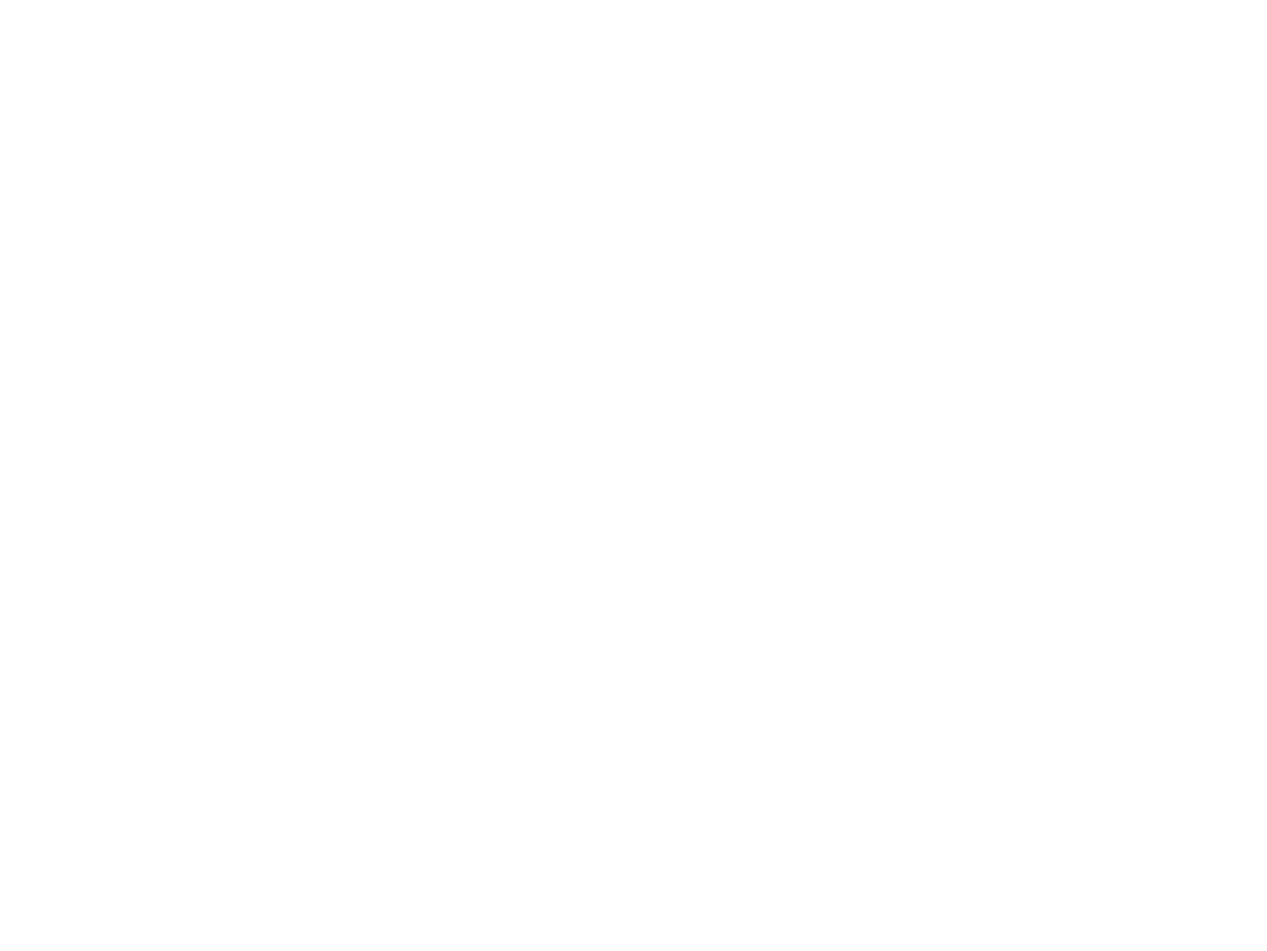
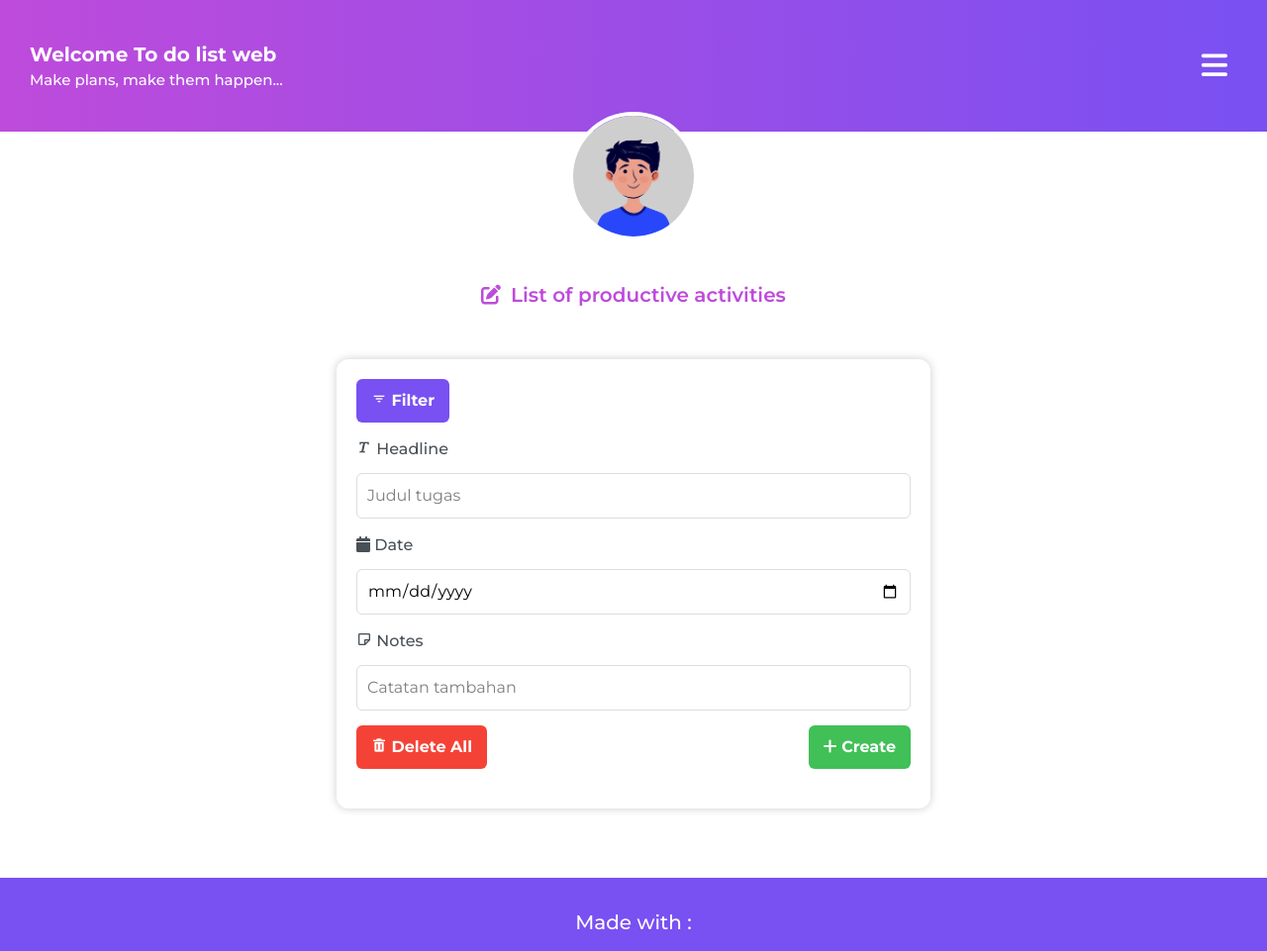
Before and after one commit to Revou-Coding-Camp/codingcamp-04-aug-25-HibriziCees, a plain HTML site: page index.html in a window 1280 px wide. Shown: the top 961 px of the page at 99% size. Before the commit the page ends 800 px from the top, so only its background shows below. Drawn offline with nearby package versions, Linux system fonts and the light colour scheme.

Commit message:
isi html,css, dan javascript

```diff
--- a/CSS/style.css
+++ b/CSS/style.css
@@ -0,0 +1,196 @@
+body {
+    margin: 0;
+    padding: 0;
+    font-family: 'Montserrat';
+}
+
+.header {
+    background: linear-gradient(to right, #BE4BDB, #7950F2);
+    justify-content: space-between;
+    padding-top: 40px;
+    padding-bottom: 40px;
+    display: flex;
+    align-items: center;
+
+
+}
+
+.jx {
+    display: flex;
+    align-items: center;
+    justify-content: center;
+}
+
+.headline1 {
+    color: white;
+    padding-left: 30px;
+}
+
+.headline1 h1 {
+    font-size: 20px;
+    font-weight: bold;
+}
+
+.headline1 p {
+    font-size: 15px;
+    font-weight: 500;
+}
+
+.hamburger i {
+    color: white;
+    font-size: 30px;
+    padding-right: 40px;
+}
+
+
+
+.gambar1 {
+    text-align: center;
+    margin-top: -20px;
+}
+
+.gambar1 img {
+    width: 130px;
+    border-radius: 50%;
+    border: 4px solid white;
+}
+
+
+.subheadline {
+    padding-top: 40px;
+    display: flex;
+    align-items: center;
+    justify-content: center;
+    gap: 10px;
+}
+
+.subheadline h2 {
+    color: #BE4BDB;
+    font-size: 20px;
+    font-weight: 600;
+}
+
+.subheadline i {
+    color: #BE4BDB;
+    font-size: 20px;
+}
+
+.all {
+    padding-top: 50px;
+    padding-bottom: 70px;
+}
+
+
+.main-content {
+    max-width: 600px;
+    margin: auto;
+    background: white;
+    padding: 20px;
+    border-radius: 12px;
+    box-shadow: 0px 0px 10px rgba(0,0,0,0.2);
+}
+
+.todo-form .input-group {
+    margin-bottom: 15px;
+}
+
+.todo-form label {
+    color: #495057;
+    display: block;
+    font-weight: 500;
+    margin-bottom: 12px;
+}
+
+.todo-form input {
+    width: 100%;
+    padding: 10px;
+    border: 1px solid #ddd;
+    border-radius: 6px;
+}
+
+.btn-group {
+    display: flex;
+    justify-content: space-between;
+    gap: 10px;
+}
+
+.create-btn, .delete, .filter-btn {
+    padding: 10px 15px;
+    border: none;
+    border-radius: 6px;
+    cursor: pointer;
+    font-weight: bold;
+}
+
+.create-btn {
+    background-color: #40c057;
+    color: white;
+}
+
+.delete {
+    background: #f44336;
+    color: white;
+}
+
+.filter-btn {
+    background-color: #7950F2;
+    color: white;
+    margin-bottom: 15px;
+}
+
+.todo-list-container {
+    margin-top: 20px;
+}
+
+.todo-item {
+    display: flex;
+    justify-content: space-between;
+    align-items: center;
+    background: #f9f9f9;
+    padding: 12px;
+    border-radius: 6px;
+    margin-bottom: 10px;
+    border-left: 5px solid #7950F2;
+}
+
+.todo-item button {
+    background: transparent;
+    border: none;
+    cursor: pointer;
+    color: red;
+}
+
+@media (max-width: 500px) {
+    .btn-group {
+        flex-direction: column;
+    }
+}
+
+.ft {
+    background-color: #7950F2;
+    padding-top: 30px;
+    padding-bottom: 30px;
+
+}
+
+.ft p {
+    justify-content: center;
+    display: flex;
+    align-items: center;
+    color: white;
+    font-size: 20px;
+    font-weight: 500;
+}
+
+.ic2 {
+    padding-top: 20px;
+    justify-content: center;
+    align-items: center;
+    display: flex;
+    gap: 20px;
+}
+
+.ic2 i {
+    color: white;
+    font-size: 20px;
+}
--- a/JS/main.js
+++ b/JS/main.js
@@ -0,0 +1,63 @@
+const form = document.getElementById('todo-form');
+const todoListContainer = document.getElementById('todo-list');
+const filterBtn = document.getElementById('filter-btn');
+const deleteAllBtn = document.getElementById('delete-all');
+
+let todos = [];
+
+
+function renderTodos(list) {
+    todoListContainer.innerHTML = '';
+    list.forEach((todo, index) => {
+        const item = document.createElement('div');
+        item.classList.add('todo-item');
+        item.innerHTML = `
+            <div>
+                <strong>${todo.headline}</strong> - ${todo.date} <br>
+                <small>${todo.notes}</small>
+            </div>
+            <button onclick="deleteTodo(${index})"><i class='bx bx-trash'></i></button>
+        `;
+        todoListContainer.appendChild(item);
+    });
+}
+
+
+form.addEventListener('submit', function(e) {
+    e.preventDefault();
+    const headline = document.getElementById('headline').value.trim();
+    const date = document.getElementById('date').value;
+    const notes = document.getElementById('notes').value.trim();
+
+    if (!headline || !date) {
+        alert('Headline dan tanggal harus diisi!');
+        return;
+    }
+
+    todos.push({ headline, date, notes });
+    renderTodos(todos);
+
+    form.reset();
+});
+
+
+function deleteTodo(index) {
+    todos.splice(index, 1);
+    renderTodos(todos);
+}
+
+
+deleteAllBtn.addEventListener('click', () => {
+    if (confirm('Hapus semua tugas?')) {
+        todos = [];
+        renderTodos(todos);
+    }
+});
+
+filterBtn.addEventListener('click', () => {
+    const filterDate = prompt('Masukkan tanggal untuk filter (YYYY-MM-DD)');
+    if (filterDate) {
+        const filtered = todos.filter(todo => todo.date === filterDate);
+        renderTodos(filtered);
+    }
+});
--- a/index.html
+++ b/index.html
@@ -2,9 +2,83 @@
 <head>
     <meta charset="UTF-8">
     <meta name="viewport" content="width=device-width, initial-scale=1.0">
-    <title>title</title>
+    <title>To-Do list Web</title>
+    <link rel="stylesheet" href="CSS/style.css">
+    <link rel="icon" href="ASSET/logo list.png">
+    <link href='https://unpkg.com/boxicons@2.1.4/css/boxicons.min.css' rel='stylesheet'>
+    <link href="https://fonts.googleapis.com/css2?family=Montserrat:ital,wght@0,100..900;1,100..900&display=swap" rel="stylesheet">
+    <link rel="stylesheet" href="https://cdnjs.cloudflare.com/ajax/libs/font-awesome/6.4.0/css/all.min.css">
+    <script src="https://cdn.jsdelivr.net/npm/@tailwindcss/browser@4"></script>
 </head>
 <body>
 
+    <header class="header">
+        <div class="headline1">
+            <h1>Welcome To do list web</h1>
+            <p>Make plans, make them happen...</p>
+        </div>
+        <div class="hamburger">
+            <i class="fa-solid fa-bars"></i>
+        </div>
+    </header>
+
+    <div class="jx">
+        <div class="gambar1">
+            <img src="ASSET/pp-01.png" alt="photo profile">
+        </div>
+    </div>
+
+    <div class="subheadline">
+        <i class="fa-solid fa-pen-to-square"></i>
+        <h2>List of productive activities</h2>
+    </div>
+<div class="all">
+    <main class="main-content">
+        <div class="cc">
+            <form id="todo-form" class="todo-form">
+                <div class="form-header">
+                    <button type="button" id="filter-btn" class="filter-btn"><i class='bx bx-filter'></i> Filter</button>
+                </div>
+
+                <div class="editform">
+                    <div class="input-group">
+                        <label for="headline"><i class='bx bx-text'></i> Headline</label>
+                        <input type="text" id="headline" placeholder="Judul tugas" required>
+                    </div>
+                    <div class="input-group">
+                        <label for="date"><i class="fa-solid fa-calendar"></i> Date</label>
+                        <input type="date" id="date" required>
+                    </div>
+                    <div class="input-group">
+                        <label for="notes"><i class='bx bx-note'></i> Notes</label>
+                        <input type="text" id="notes" placeholder="Catatan tambahan">
+                    </div>
+                </div>
+
+                <div class="btn-group">
+                    <button type="button" id="delete-all" class="delete"><i class='bx bxs-trash'></i> Delete All</button>
+                    <button type="submit" class="create-btn"><i class="fa-solid fa-plus"></i> Create</button>
+                </div>
+            </form>
+        </div>
+
+        <div id="todo-list" class="todo-list-container"></div>
+    </main>
+</div>
+
+    <footer class="ft">
+        <p>Made with :</p>
+        <div class="ic2">
+            <i class='bx bxl-visual-studio'></i>
+            <i class='bx bxl-github'></i>
+            <i class='bx bxl-figma' ></i>
+        </div>
+    </footer>
+
+
+    <!-- JS -->
+    <script src="JS/main.js"></script>
+    <!-- JS -->
+
 </body>
 </html>
```
